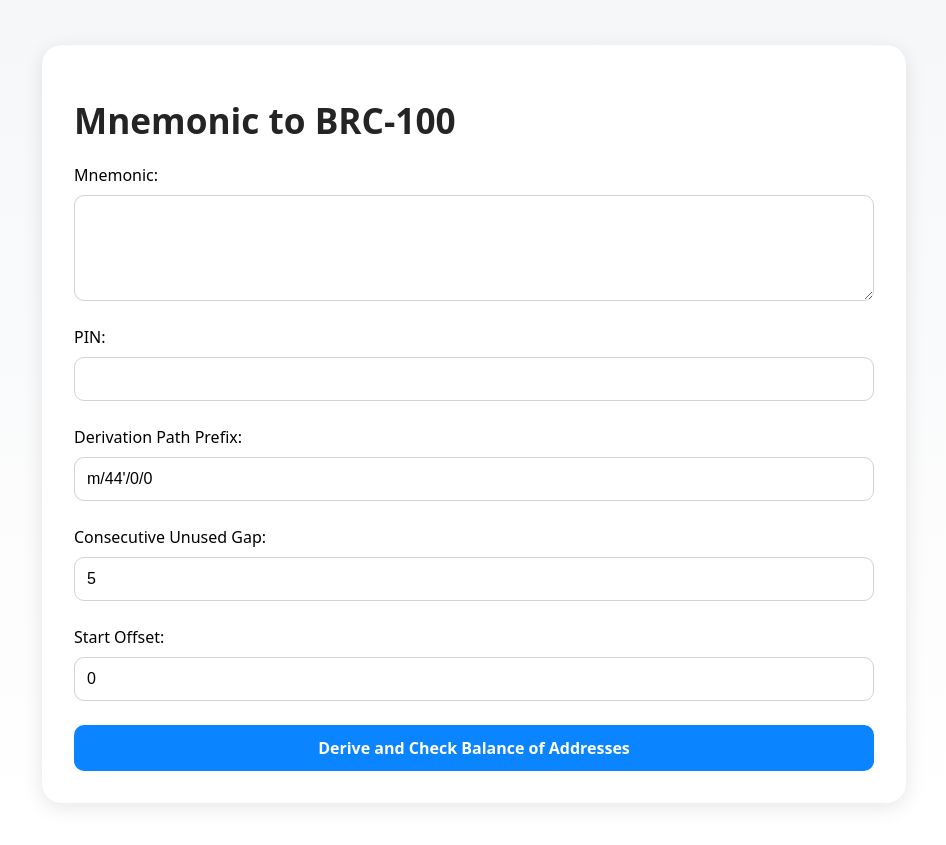
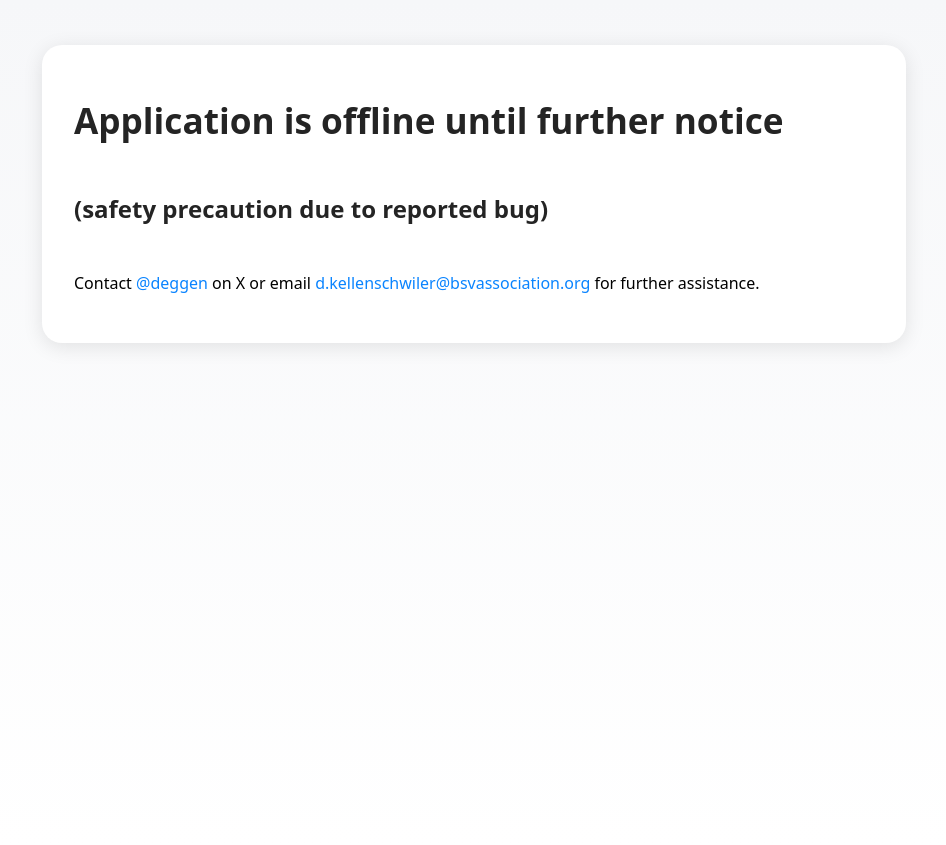
Before and after one commit to bsv-blockchain-demos/mnemonic-to-brc100, a React (Vite) app: page / in a window 1280 px wide. Shown: the whole page, without its empty margins (166-1112 px from the left). Built offline with nearby package versions, Linux system fonts and the light colour scheme; what @bsv/sdk would draw is missing.

Commit message:
take down

```diff
--- a/src/App.tsx
+++ b/src/App.tsx
@@ -239,6 +239,17 @@ const generateAddresses = async () => {
   };
 
   return (
+  <div className="app-container">
+    <form className="input-form">
+      <div className="form-group">
+        <h1>Application is offline until further notice</h1>
+        <h2>(safety precaution due to reported bug)</h2>
+        <p>Contact <a href="https://x.com/deggen">@deggen</a> on X or email <a href="mailto:d.kellenschwiler@bsvassociation.org">d.kellenschwiler@bsvassociation.org</a> for further assistance.</p>
+      </div>
+    </form>
+  </div>)
+
+  return (
     <div className="app-container">
       <h1>Mnemonic to BRC-100</h1>
 <form className="input-form">
```
